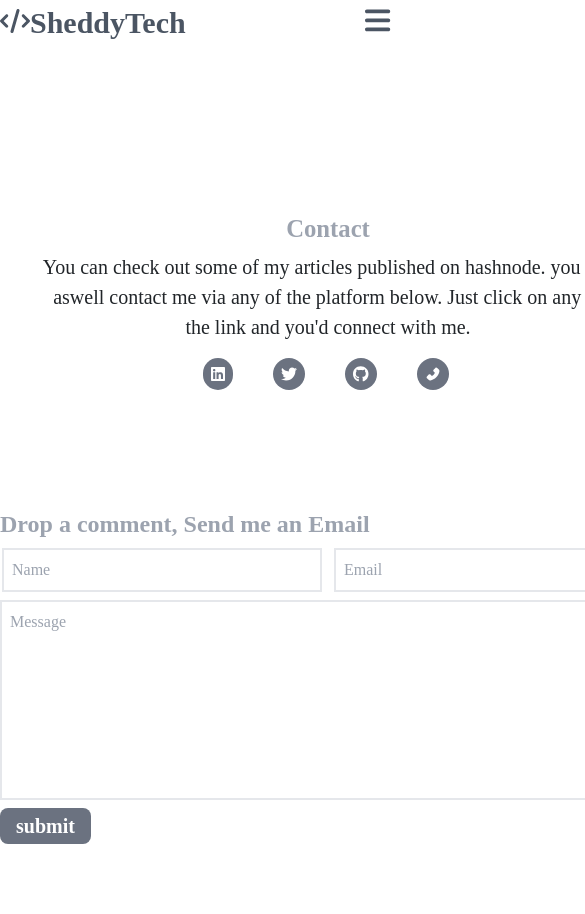
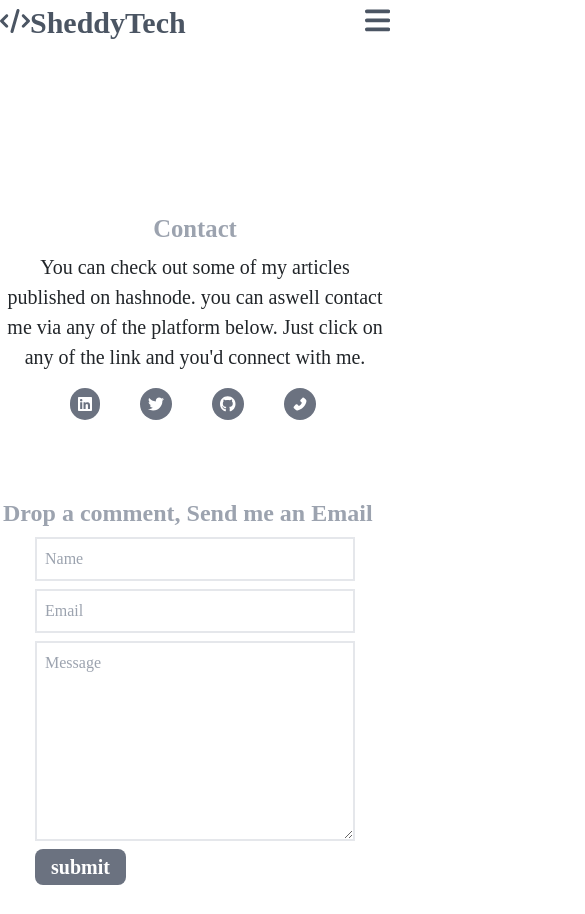
Before and after one commit to sheddy450/personal-portfolio-website, a React (Create React App) app: page /contact in a window 390 px wide. Shown: the top 914 px of the page, 585 px wide, since content can reach past the window. Built offline with nearby package versions, Linux system fonts and the light colour scheme.

Commit message:
made some editing to the app

```diff
--- a/src/About.js
+++ b/src/About.js
@@ -8,7 +8,7 @@ import {AiFillHtml5} from 'react-icons/ai'
 
 const About = () => {
     return (
-        <div  className="about h-[100%] lg:h-[110vh] dark:bg-gray-900 dark:text-white">
+        <div  className="about h-[100%] md:h-[170vh] dark:bg-gray-900 dark:text-white">
             <h1 className='text-gray-600 pt-10 dark:text-white'>About</h1>
             <article className='lg:flex grid grid-cols-4items-center justify-center mx-auto mt-10'>
                    <div className='content mx-auto'>
--- a/src/Contact.js
+++ b/src/Contact.js
@@ -12,7 +12,7 @@ const Contact = () => {
         <div className="all-contacts">
             <div className='contact'>
                 <h2 className='text-gray-400 font-bold'>Contact</h2>
-                <p className='max-w-xl mx-auto'>You can check out some of my articles published on hashnode. you can aswell contact me
+                <p className='max-w-sm md:max-w-xl mx-auto'>You can check out some of my articles published on hashnode. you can aswell contact me
                   via any of the platform below. Just click on any of the link and you'd connect with me.
                 </p>
             </div>
@@ -43,12 +43,12 @@ const Contact = () => {
       </div>
       <div>
       <h1 className='text-2xl text-gray-400 font-bold'>Drop a comment, Send me an Email</h1>
-      <form className='grid gap-2 justify-start' action="https://formsubmit.co/shedrachmusa420@gmail.com" method="POST">
-          <div className='flex gap-2'>
+      <form className='grid gap-2 justify-center md:justify-start' action="https://formsubmit.co/shedrachmusa420@gmail.com" method="POST">
+          <div className='md:flex grid gap-2'>
           <input style={{ width: '20em'}} className='border-2 p-2 mx-auto dark:text-black' type="text" name='name' placeholder='Name' required />
           <input style={{ width: '20em'}} className='border-2 p-2 mx-auto dark:text-black' type="email" name='email' placeholder='Email' required/>
           </div>
-          <textarea style={{height: '200px', width: '41em'}} type='message' className='dark:text-black mx-auto border-2 p-2' placeholder='Message' required/>
+          <textarea style={{height: '200px',}} type='message' className='w-[100%] dark:text-black mx-auto border-2 p-2' name='message' placeholder='Message' required/>
           <button type='submit' className='bg-gray-500   text-white justify-start inline-block text-start w-fit px-3 rounded-lg py-1 text-xl font-bold hover:text-white hover:bg-red-400'>submit</button>
       </form>
       </div>
--- a/src/Home.js
+++ b/src/Home.js
@@ -9,7 +9,7 @@ import person from './image/244.png'
 const Home = () => {
 
     return (
-     <div className='dark:bg-gray-900 text-center pt-10'  style={{height: '100vh'}}>
+     <div className='dark:bg-gray-900 text-center pt-10 h-[100vh] md:h-[170vh]'>
         <div className=" lg:flex justify-evenly items-center mx-auto px-2">
           <div className="mt-10 hidden lg:flex justify-center ">
             <img src={person} width={300} height={100} style={{height: '40em', width: '25em'}}/>
--- a/src/Service.js
+++ b/src/Service.js
@@ -7,7 +7,7 @@ import { faGithub } from '@fortawesome/free-brands-svg-icons';
 
 const Service = () => {
     return (
-        <div className='service h-[160vh] md:h-[120vh] xl:h-[100vh] dark:bg-gray-900 dark:text:white '>
+        <div className='service h-[200vh] xl:h-[170vh] dark:bg-gray-900 dark:text:white '>
             <h1 className='text-gray-600 font-bold dark:text-white pt-5'>Services Rendered</h1>
 
                     <Container>
```
